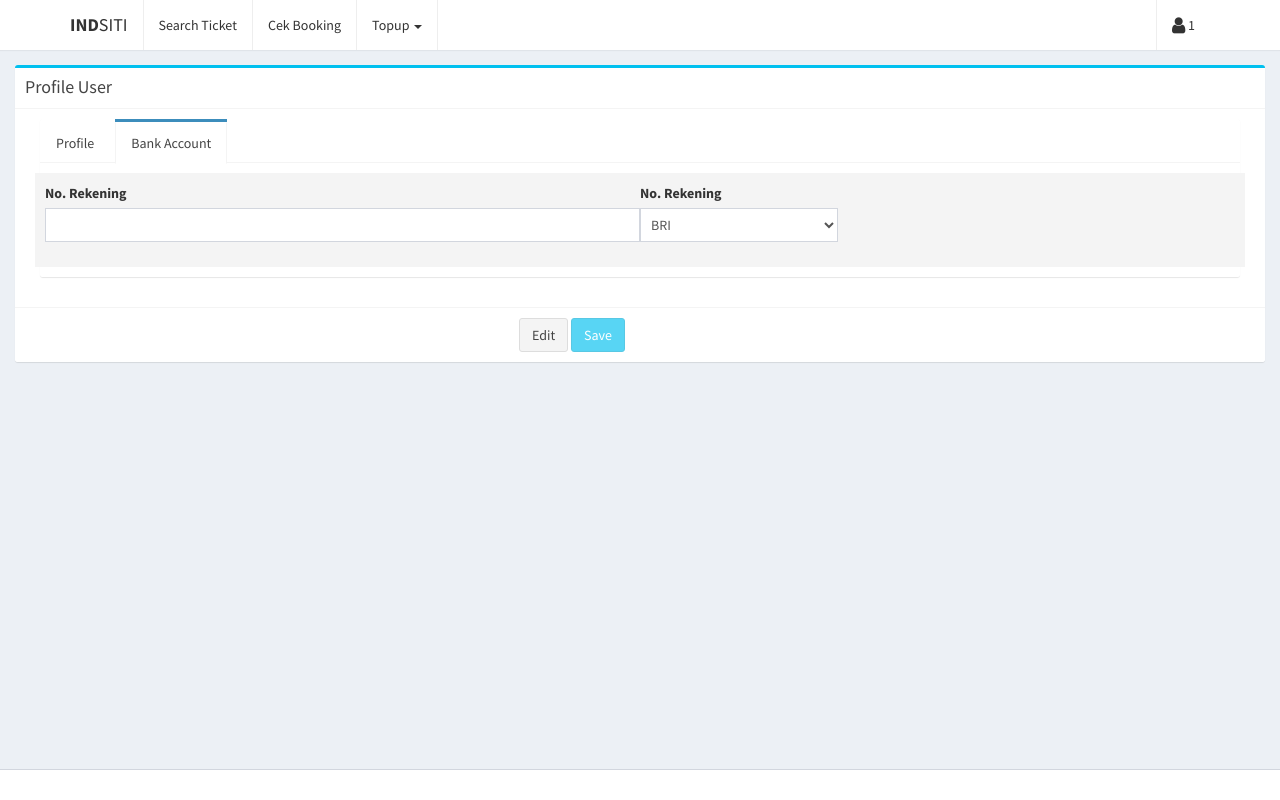
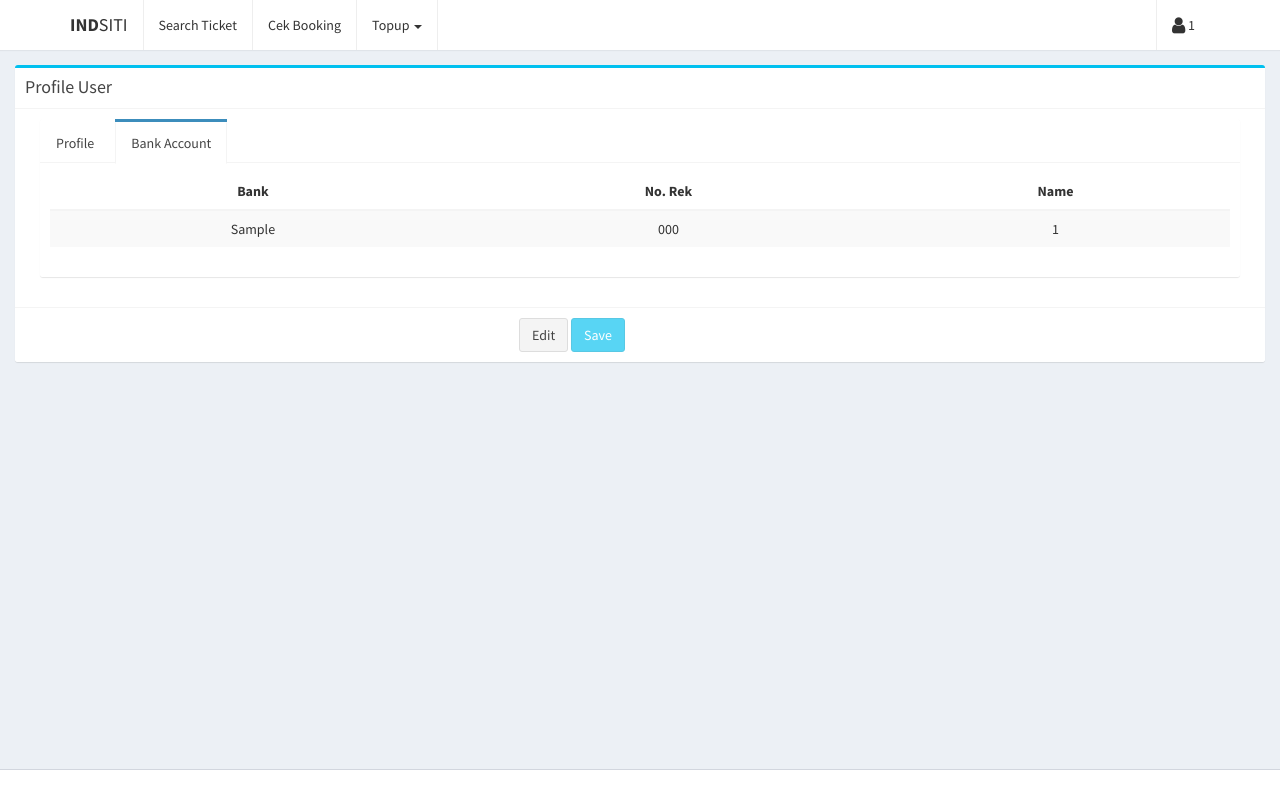
Before and after one commit to airsys/web-travel, a CodeIgniter app: page /database/index.php/auth2/profile in a window 1280 px wide, after a click on "Bank Account". Run offline with CodeIgniter, Linux system fonts and the light colour scheme; the visitor is signed in with stand-in values (Sample User, id 1); tables that the repository leaves empty or names only in its code hold one stand-in row (values such as "Sample post"); data that the repository does not hold is empty; some libraries are stand-ins or nearby versions.

Commit message:
add bank on profile
load dropdown_helper on autoload
add bank list on profile

```diff
--- a/application/config/autoload.php
+++ b/application/config/autoload.php
@@ -89,7 +89,7 @@ $autoload['drivers'] = array();
 |
 |	$autoload['helper'] = array('url', 'file');
 */
-$autoload['helper'] = array('url');
+$autoload['helper'] = array('url','dropdown');
 
 /*
 | -------------------------------------------------------------------
--- a/application/controllers/Auth2.php
+++ b/application/controllers/Auth2.php
@@ -156,8 +156,6 @@ class Auth2 extends CI_Controller {
 
 		}
 
-		$user = $this->ion_auth->user($id)->row();
-
 		$data_view = array(
 					'content'=>'auth/profile',
 					'data_post'=> $user,
--- a/application/controllers/Payment.php
+++ b/application/controllers/Payment.php
@@ -7,7 +7,6 @@ class Payment extends CI_Controller {
 	     parent::__construct();
 	     $this->load->library(array('form_validation'));
 		 $this->load->model('m_payment');
-		 $this->load->helper('dropdown');
 	 }
 
 	 function topup(){
--- a/application/views/auth/profile.php
+++ b/application/views/auth/profile.php
@@ -1,4 +1,7 @@
-<?php //print_r($data_post['first_name']); ?>
+<?php
+	$user_id = $this->session->userdata('user_id');
+	$bank = listDataCustom('payment_bank','id','rek_number,bank,account_name',"where id_user= $user_id");
+?>
 <!-- Horizontal Form -->
   <div class="box box-info">
     <div class="box-header with-border">
@@ -59,28 +62,24 @@
               </div>
               <!-- /.tab-pane -->
               <div class="tab-pane" id="tab_2">
-               <div style="background-color: #f4f4f4" class="row">
-	                <div class="col-md-6">
-		              <div class="form-group">
-		                <label>No. Rekening</label>
-		                <input type="text" name="rek_number" class="form-control" />
-		              </div>
-		              <!-- /.form-group -->
-	                </div>
-	            	<div class="col-md-2">
-		              <div class="form-group">
-		                <label>No. Rekening</label>
-		                <select class="form-control" style="width: 100%;">
-		                  <option>BRI</option>
-		                  <option>BCA</option>
-		                  <option>MANDIRI</option>
-		                  <option>BNI</option>
-		                </select>
-		              </div>
-		              <!-- /.form-group -->
-		            </div>
-	            </div>
-
+               <table class="table table-hover table-striped">
+			  	<thead>
+			    <tr>
+			      <th class="text-center">Bank</th>
+			      <th class="text-center">No. Rek</th>
+			      <th class="text-center">Name</th>
+			    </tr>
+			    </thead>
+			    <tbody>
+			     <?php foreach ($bank as $val){ ?>
+			      <tr>
+				      <td class="text-center"><?php echo $val->bank ?></td>
+				      <td class="text-center"><?php echo $val->rek_number ?></td>
+				      <td class="text-center"><?php echo $val->account_name ?></td>
+			      </tr>
+			     <?php } ?>
+			    </tbody>
+			    </table>
 	          </div>
               <!-- /.tab-pane -->
             </div>
--- a/application/views/payment/topup_list.php
+++ b/application/views/payment/topup_list.php
@@ -27,7 +27,7 @@
 		    <?php
 			foreach($data_table as $value){ ?>
 		    <tr>
-		      <td class='pull-right'><?php echo "nominal : ".number_format($value->nominal)."<br> unique &nbsp;&nbsp;&nbsp;: <span class='pull-right'>".$value->unique."</span> <br> TOTAL &nbsp;&nbsp;&nbsp;&nbsp;: ".number_format($value->unique+$value->nominal); ?></td>
+		      <td class='pull-right'><?php echo "nominal : ".number_format($value->nominal)."<br> unique &nbsp;&nbsp;: <span class='pull-right'>".$value->unique."</span> <br> TOTAL &nbsp;&nbsp;: ".number_format($value->unique+$value->nominal); ?></td>
 		      <td class="text-center">
   				 <?php echo $bank[$value->id_bank]->bank."-".$bank[$value->id_bank]->rek_number."-".$bank[$value->id_bank]->account_name."<br> to <br>".
   				       $bank[$value->id_bank_to]->bank."-".$bank[$value->id_bank_to]->rek_number."-".$bank[$value->id_bank_to]->account_name ?>
```
Also changed, not shown: 1 other file.
